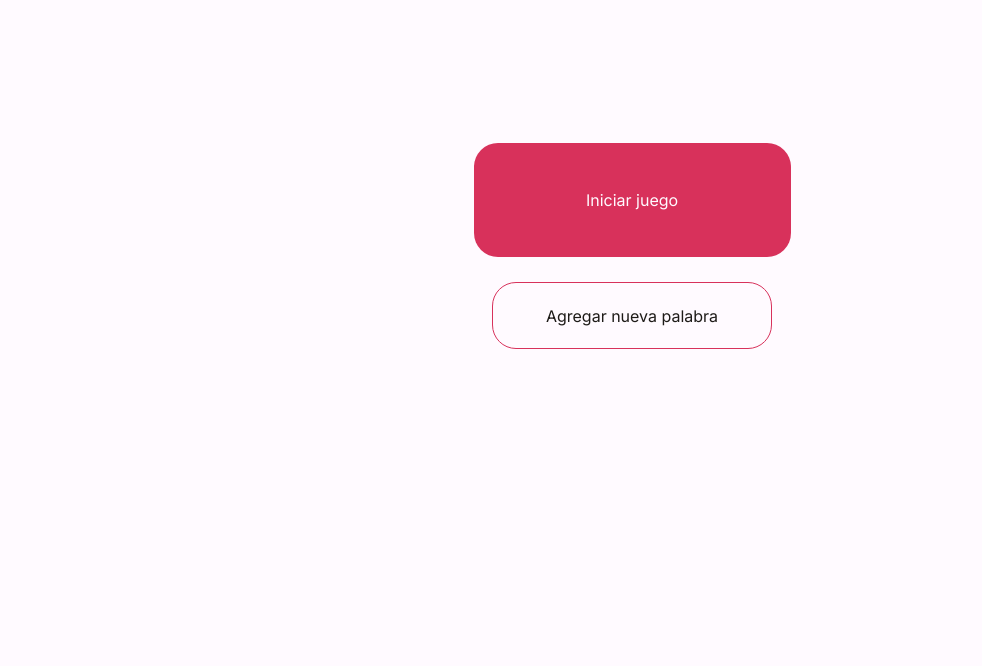
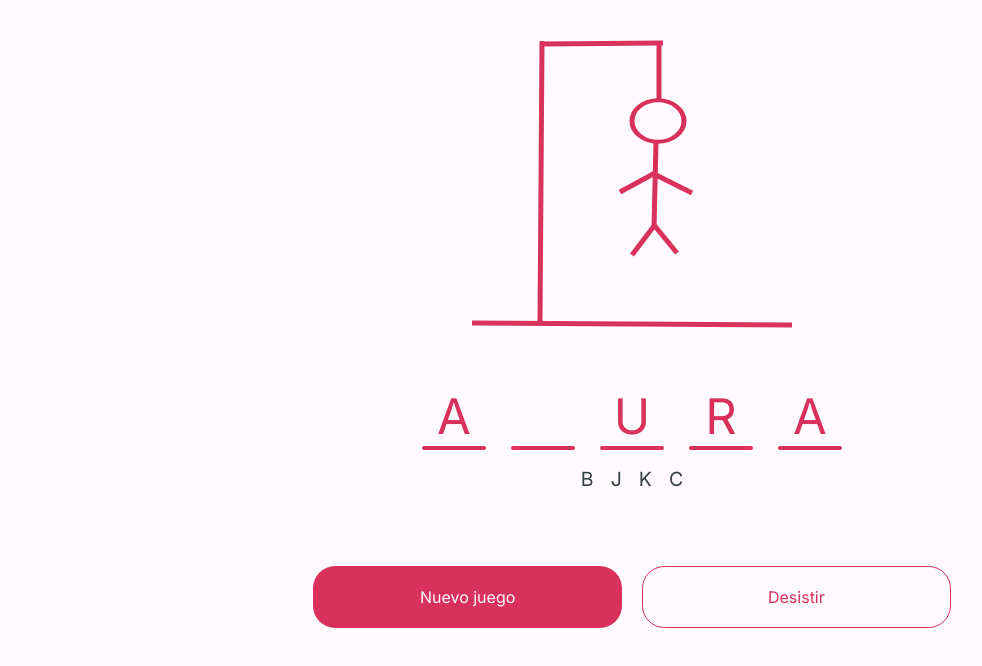
Before and after one commit to marcosddp/El-horcado, a plain HTML site: page index.html in a window 1280 px wide. Shown: the part 90-756 px from the top of the page, without its empty margins (8-990 px from the left). Drawn offline with Linux system fonts and the light colour scheme.

Commit message:
challenge

```diff
--- a/index.html
+++ b/index.html
@@ -15,10 +15,34 @@
       </h1>
     </header>
     <main>
-      <div id="initiation">
+      <div id="initiation" class="hidden">
         <button class="start button-hover">Iniciar juego</button>
         <button class="new-word button-hover">Agregar nueva palabra</button>
       </div>
+      <div id="challenge">
+        <canvas id="imageView" width="320" height="320"></canvas>
+        <div id="challenge__text">
+          <div id="text__problem">
+            <h3>A</h3>
+            <h3 class="hidden-transparent">L</h3>
+            <h3>U</h3>
+            <h3>R</h3>
+            <h3>A</h3>
+          </div>
+          <div id="text__used">
+            <h3>B</h3>
+            <h3>J</h3>
+            <h3>K</h3>
+            <h3>C</h3>
+          </div>
+        </div>
+        <div id="challenge__buttons">
+          <button id="new" class="button-hover">Nuevo juego</button>
+          <button id="stop" class="button-hover">Desistir</button>
+        </div>
+      </div>
     </main>
+
+    <script type="text/javascript" src="scripts/dibujo.js"></script>
   </body>
 </html>
--- a/sass/index.scss
+++ b/sass/index.scss
@@ -12,6 +12,7 @@
   --ghost-white: #fffaffff;
   --cerise: #d8315bff;
   --black-chocolate: #1e1b18ff;
+  --outer-space-crayola: #343f3e;
   /* Tipografía */
 }
 /*root root root root*/
@@ -23,12 +24,20 @@ body {
 }
 
 .hidden {
-  display: none;
+  display: none !important;
+}
+
+.hidden-transparent {
+  color: transparent !important;
+  -webkit-user-select: none;
+  -moz-user-select: none;
+  -ms-user-select: none;
+  user-select: none;
 }
 
 .button-hover:hover {
-  transform: scale(1.1);
-  filter: contrast(1.1);
+  transform: scale(1.05);
+  filter: contrast(1.02);
 }
 
 /*header header header header*/
@@ -68,7 +77,84 @@ main {
       border: 1px solid var(--cerise);
       border-radius: 24px;
     }
-
   }
 }
 /*main main main main*/
+
+/*challenge challenge challenge challenge*/
+
+#challenge {
+  display: flex;
+  align-items: center;
+  flex-direction: column;
+
+  #challenge__text {
+    #text__problem {
+      display: flex;
+      flex-direction: row;
+      font-size: 49px;
+      column-gap: 25px;
+      margin-top: 65px;
+      //color: var(--cerise);
+      h3 {
+        position: relative;
+        display: flex;
+        justify-content: center;
+        width: 64px;
+        color: var(--cerise);
+
+        &:before {
+          position: absolute;
+          content: "";
+          top: 40px;
+          width: 100%;
+          height: 4px;
+          background-color: var(--cerise);
+          border-radius: 8px;
+        }
+      }
+    }
+    #text__used {
+      display: flex;
+      justify-content: center;
+      margin-top: 40px;
+      column-gap: 17px;
+      h3 {
+        //color:var(--tufts-blue);
+        font-size: 19.5px;
+        color: var(--outer-space-crayola);
+      }
+    }
+  }
+  #challenge__buttons {
+    display: flex;
+    column-gap: 20px;
+    margin-top: 75px;
+
+    button{
+      width: 308.76px;
+      height: 62.31px;
+      border-radius: 22.32px;
+    }
+
+    #new {
+      background-color: var(--cerise);
+      color: var(--ghost-white);
+
+    }
+    #stop {
+      border: 1px solid var(--cerise);
+      color:var(--cerise);
+    }
+  }
+}
+
+/*challenge challenge challenge challenge*/
+
+/*media querys media querys media querys*/
+
+@media (max-width: 500px) {
+  @import "mediaquery/_media500";
+}
+
+/*media querys media querys media querys*/
--- /dev/null
+++ b/sass/mediaquery/_media500.scss
@@ -0,0 +1,14 @@
+main {
+  #initiation {
+    font-size: 15px;
+
+    .start {
+      width: 269.45px;
+      height: 96.9px;
+    }
+    .new-word {
+      width: 238px;
+      height: 77.05px;
+    }
+  }
+}
--- /dev/null
+++ b/scripts/dibujo.js
@@ -0,0 +1,120 @@
+var canvas, context, canvaso, contexto;
+canvaso = document.getElementById('imageView');
+context = canvaso.getContext('2d');
+context.lineWidth = 5;
+
+context.strokeStyle = '#d8315bff';
+context.beginPath();
+//-94
+context.moveTo(0, 302);
+context.lineTo(321, 304);
+context.stroke();
+context.closePath();
+
+context.strokeStyle = '#d8315bff';
+context.beginPath();
+context.moveTo(68, 301);
+context.lineTo(70, 20);
+context.stroke();
+context.closePath();
+/*
+context.strokeStyle = '#d8315bff';
+context.beginPath();
+context.moveTo(162, 25);
+
+context.strokeStyle = '#d8315bff';
+context.beginPath();
+context.moveTo(162, 28);
+
+context.strokeStyle = '#d8315bff';
+context.beginPath();
+context.moveTo(161, 25);
+
+context.strokeStyle = '#d8315bff';
+context.beginPath();
+context.moveTo(266, 69);
+
+context.strokeStyle = '#d8315bff';
+context.beginPath();
+context.moveTo(266, 75);*/
+
+context.strokeStyle = '#d8315bff';
+context.save();
+context.translate(186, 100);
+context.scale(1, 0.8);
+context.beginPath();
+context.arc(0, 0, 26, 0, 6.283185307179586, false);
+context.stroke();
+context.closePath();
+context.restore();
+/*
+context.strokeStyle = '#d8315bff';
+context.beginPath();
+context.moveTo(278, 119);*/
+
+context.strokeStyle = '#d8315bff';
+context.beginPath();
+context.moveTo(184, 120);
+context.lineTo(182, 208);
+context.stroke();
+context.closePath();
+
+context.strokeStyle = '#d8315bff';
+context.beginPath();
+context.moveTo(182, 205);
+context.lineTo(160, 234);
+context.stroke();
+context.closePath();
+/*
+context.strokeStyle = '#d8315bff';
+context.beginPath();
+context.moveTo(276, 205);
+
+context.lineTo(278, 205);
+context.stroke();*/
+
+context.strokeStyle = '#d8315bff';
+context.beginPath();
+context.moveTo(182, 204);
+context.lineTo(205, 232);
+context.stroke();
+context.closePath();
+/*
+context.strokeStyle = '#d8315bff';
+context.beginPath();
+context.moveTo(276, 148);
+
+context.lineTo(275, 148);
+context.stroke();*/
+
+context.strokeStyle = '#d8315bff';
+context.beginPath();
+context.moveTo(183, 152);
+context.lineTo(148, 171);
+context.stroke();
+context.closePath();
+
+context.strokeStyle = '#d8315bff';
+context.beginPath();
+context.moveTo(182, 153);
+context.lineTo(220, 172);
+context.stroke();
+context.closePath();
+/*
+context.strokeStyle = '#d8315bff';
+context.beginPath();
+context.moveTo(164, 21);*/
+
+context.strokeStyle = '#d8315bffs';
+context.beginPath();
+context.moveTo(69, 23);
+context.lineTo(191, 22);
+context.stroke();
+context.closePath();
+
+context.strokeStyle = '#d8315bff';
+context.beginPath();
+context.moveTo(187, 21);
+context.lineTo(187, 78);
+context.stroke();
+context.closePath();
```
Also changed, not shown: css/index.css, img/modelo/Ahorcado - 1 Desktop.png (added), img/modelo/Ahorcado - 1 Tablet.png (added), img/modelo/Ahorcado - 2 Desktop.png (added), img/modelo/Ahorcado - 2 Tablet.png (added), img/modelo/Ahorcado - 3 Desktop.png (added), img/modelo/Ahorcado - 3 Tablet.png (added), img/modelo/Ahorcado - 4 Desktop.png (added), img/modelo/Ahorcado - 4 Tablet.png (added), img/modelo/Ahorcado -1 Celular.png (added), img/modelo/Ahorcado -2 Celular.png (added), img/modelo/Ahorcado -3 Celular.png (added), img/modelo/Ahorcado -4 Celular.png (added), 1 other file.
